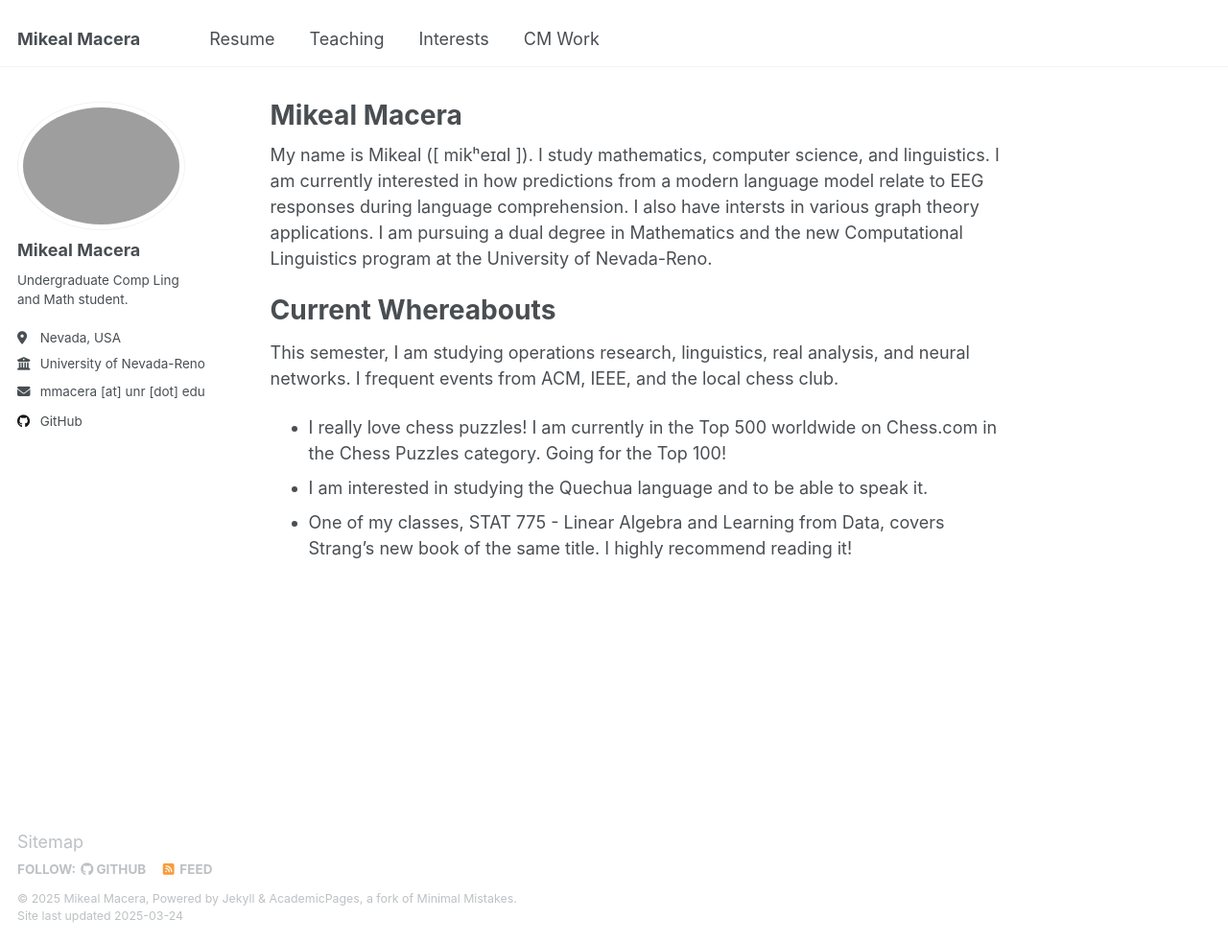
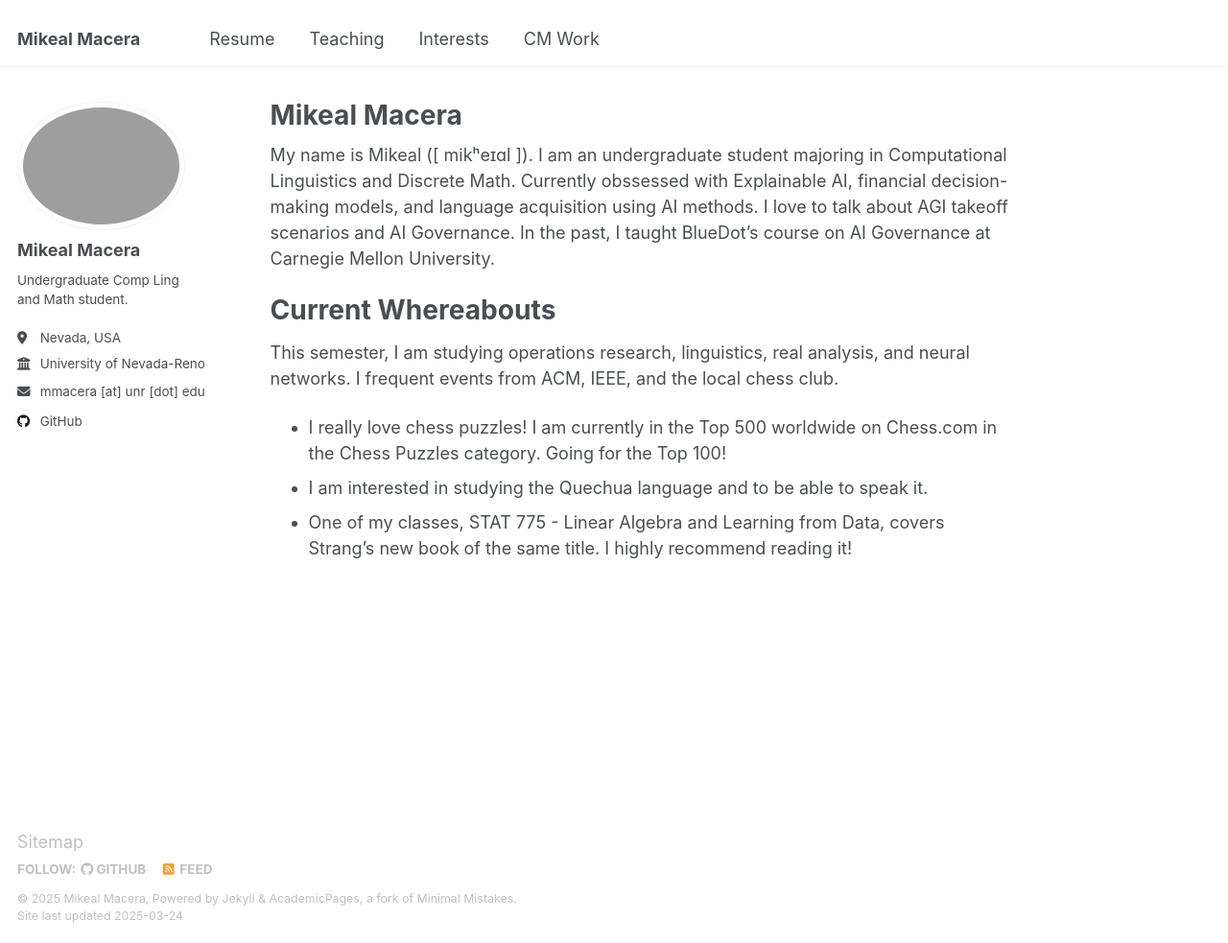
Before and after one commit to mikealmacera/mikealmacera.github.io, a Jekyll site: the page built from _pages/about.md, in a window 1280 px wide and 983 px high. Shown: the whole window at 96% size. Built offline with Jekyll 4.4.1, drawn with Linux system fonts in a browser that asks for light colours.

Commit message:
Update about.md

```diff
--- a/_pages/about.md
+++ b/_pages/about.md
@@ -7,7 +7,7 @@ redirect_from:
   - /about.html
 ---
 
-My name is Mikeal (\[ mikʰeɪɑl \]). I study mathematics, computer science, and linguistics. I am currently interested in how predictions from a modern language model relate to EEG responses during language comprehension. I also have intersts in various graph theory applications. I am pursuing a dual degree in Mathematics and the new Computational Linguistics program at the University of Nevada-Reno.
+My name is Mikeal (\[ mikʰeɪɑl \]). I am an undergraduate student majoring in Computational Linguistics and Discrete Math. Currently obssessed with Explainable AI, financial decision-making models, and language acquisition using AI methods. I love to talk about AGI takeoff scenarios and AI Governance. In the past, I taught BlueDot’s course on AI Governance at Carnegie Mellon University.
 
 Current Whereabouts
 ======
```
